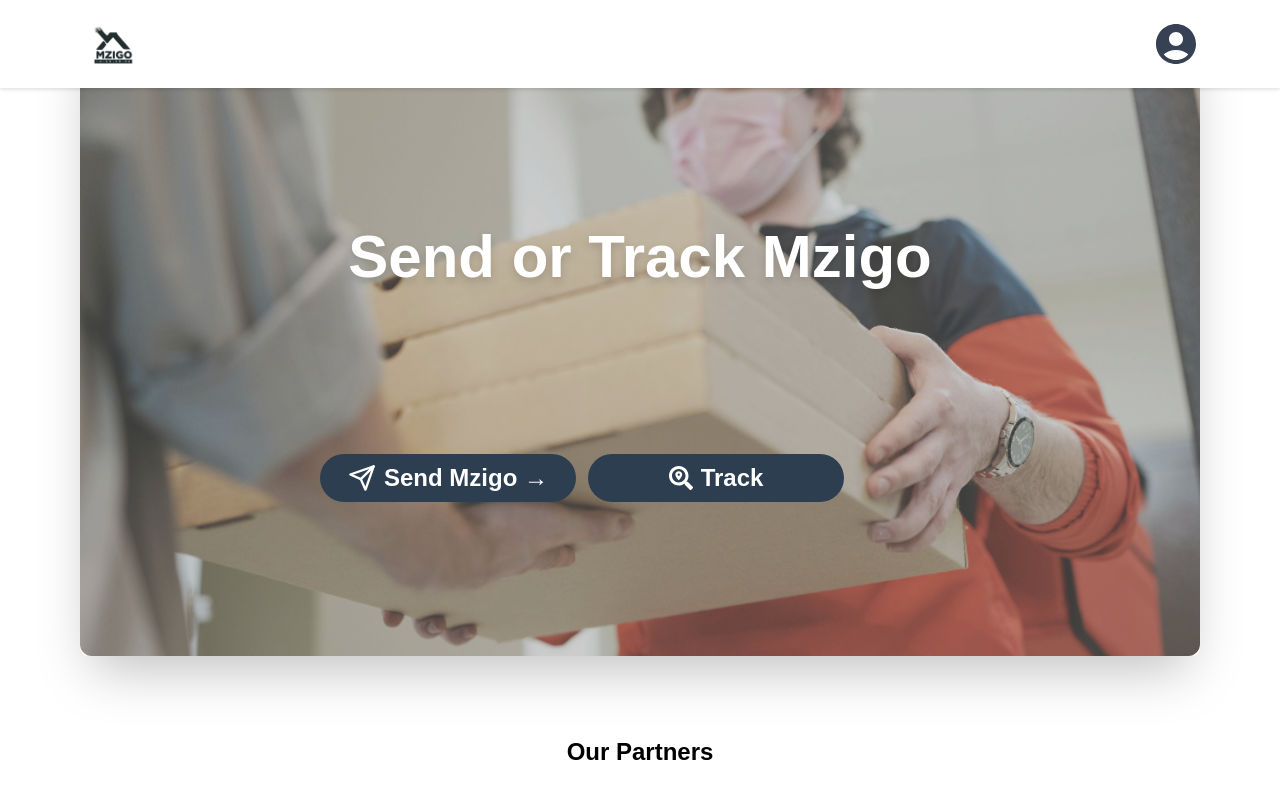
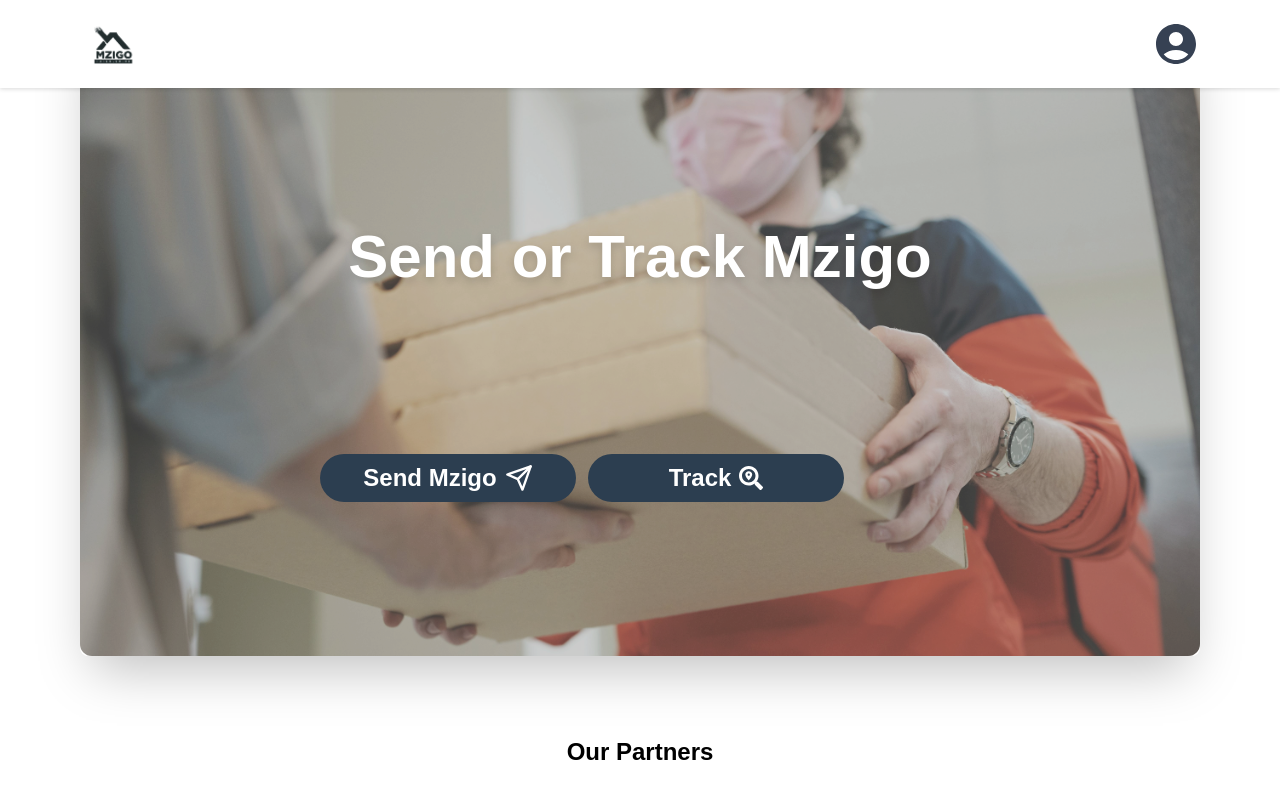
Before and after one commit to Iguru-Limited/Mzigo.co.ke, a Next.js app: page / in a window 1280 px wide. Shown: the top 790 px of the page. Built offline with nearby package versions, Linux system fonts and the light colour scheme.

Commit message:
Fix button text order and improve Track button layout in HeroSlider component

```diff
--- a/app/components/HeroSlider.tsx
+++ b/app/components/HeroSlider.tsx
@@ -37,8 +37,8 @@
             }}
             className="bg-[#2c3e50] text-white px-6 text-2xl sm:px-5 py-2 rounded-full font-bold hover:bg-gray-800 transition w-full sm:w-64 whitespace-nowrap flex items-center justify-center gap-2"
           >
+            Send Mzigo
             <FiSend size={28} />
-            Send Mzigo →
           </button>
 
           <button
@@ -47,8 +47,8 @@
             }}
             className="bg-[#2c3e50] text-white px-6 text-2xl sm:px-5 py-2 rounded-full font-bold hover:bg-gray-800 transition w-full sm:w-64 whitespace-nowrap flex items-center justify-center gap-2"
           >
+            Track
             <FaSearchLocation size={24} />
-            Track
           </button>
         </div>
       </div>
```
